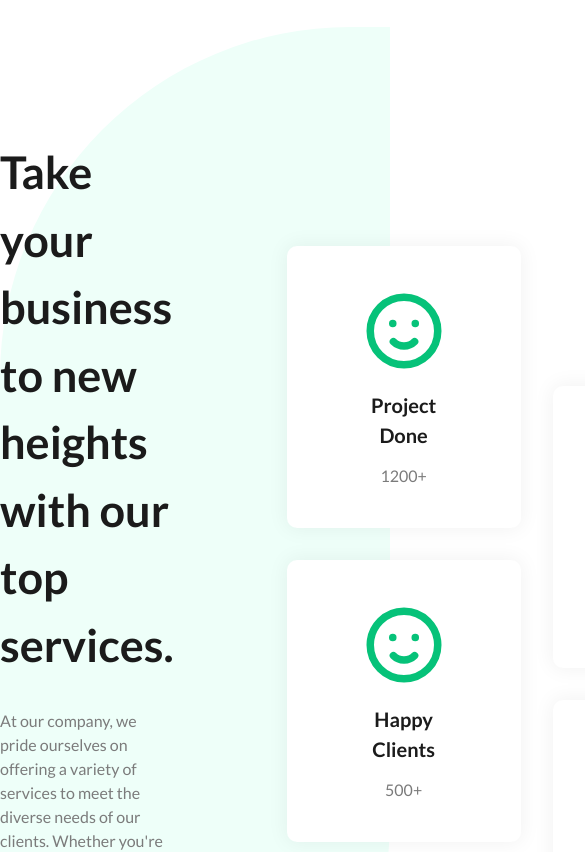
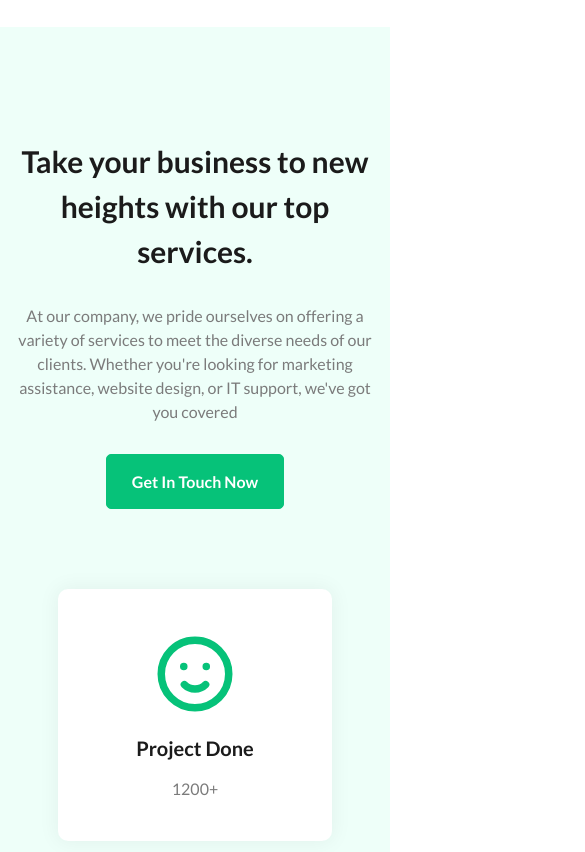
Before and after one commit to Sijan666/coreWave, a React (Vite) app: page / in a window 390 px wide. Shown: the part 3680-4532 px from the top of the page, 585 px wide, since content can reach past the window. Built offline with nearby package versions, Linux system fonts and the light colour scheme.

Commit message:
add responsive in achievement section

```diff
--- a/src/components/layouts/Achievements.jsx
+++ b/src/components/layouts/Achievements.jsx
@@ -6,18 +6,20 @@ import { HiOutlineEmojiHappy } from 'react-icons/hi'
 const Achievements = () => {
     return (
         <section className="py-20">
-            <div className="bg-[#EEFFF9] rounded-tl-[350px] rounded-br-[350px] py-28">
-                <Container>
-                    <div className="flex justify-between gap-x-[113px] items-center">
-                        <div className="right">
-                            <h3 className='text-[45px] font-semibold text-[#1B1B1B] lg:w-[404px] text-left'>Take your business to new heights with our top services.</h3>
+            <div className="bg-[#EEFFF9] lg:rounded-tl-[350px] lg:rounded-br-[350px] py-28">
+                <Container className={'px-3 lg:px-0'}>
+                    <div className="flex flex-col lg:flex-row lg:justify-between gap-y-20 lg:gap-x-[113px] items-center">
+                        {/* left side */}
+                        <div className="left text-center lg:text-left ">
+                            <h3 className='lg:text-[45px] text-[30px] font-semibold text-[#1B1B1B] lg:w-[404px] text-center lg:text-left'>Take your business to new heights with our top services.</h3>
                             <p className='py-7.5 text-[#7B7B7B] text-base'>At our company, we pride ourselves on offering a variety of services to meet the diverse needs of our clients. Whether you're looking for marketing assistance, website design, or IT support, we've got you covered</p>
                             <div className="btn">
                                 <Button btnText={'Get In Touch Now'} className={'px-[25px] py-[14.5px]'}/>
                             </div>
                         </div>
-                        <div className="left w-[664px]">
-                            <div className="flex gap-x-8">
+                        {/* right side */}
+                        <div className="right lg:w-[664px]">
+                            <div className="flex flex-col lg:flex-row gap-x-8 gap-y-8">
                                 <div className="flex flex-col gap-y-8 ">
                                     <div className="py-10 px-[72px] rounded-[10px] shadow-new2 bg-white hover:bg-[#06C279] group duration-300 text-center">
                                         <HiOutlineEmojiHappy  size={90} className='text-[#06C279] group-hover:text-white duration-300 mx-auto'/>
@@ -34,7 +36,7 @@ const Achievements = () => {
                                         </div>
                                     </div>
                                 </div>
-                                <div className="flex flex-col gap-y-8 mt-35">
+                                <div className="flex flex-col gap-y-8 lg:mt-35">
                                     <div className="py-10 px-[72px] rounded-[10px] shadow-new2 bg-white hover:bg-[#06C279] group duration-300 text-center">
                                         <HiOutlineEmojiHappy  size={90} className='text-[#06C279] group-hover:text-white duration-300 mx-auto'/>
                                         <div className="">
```
